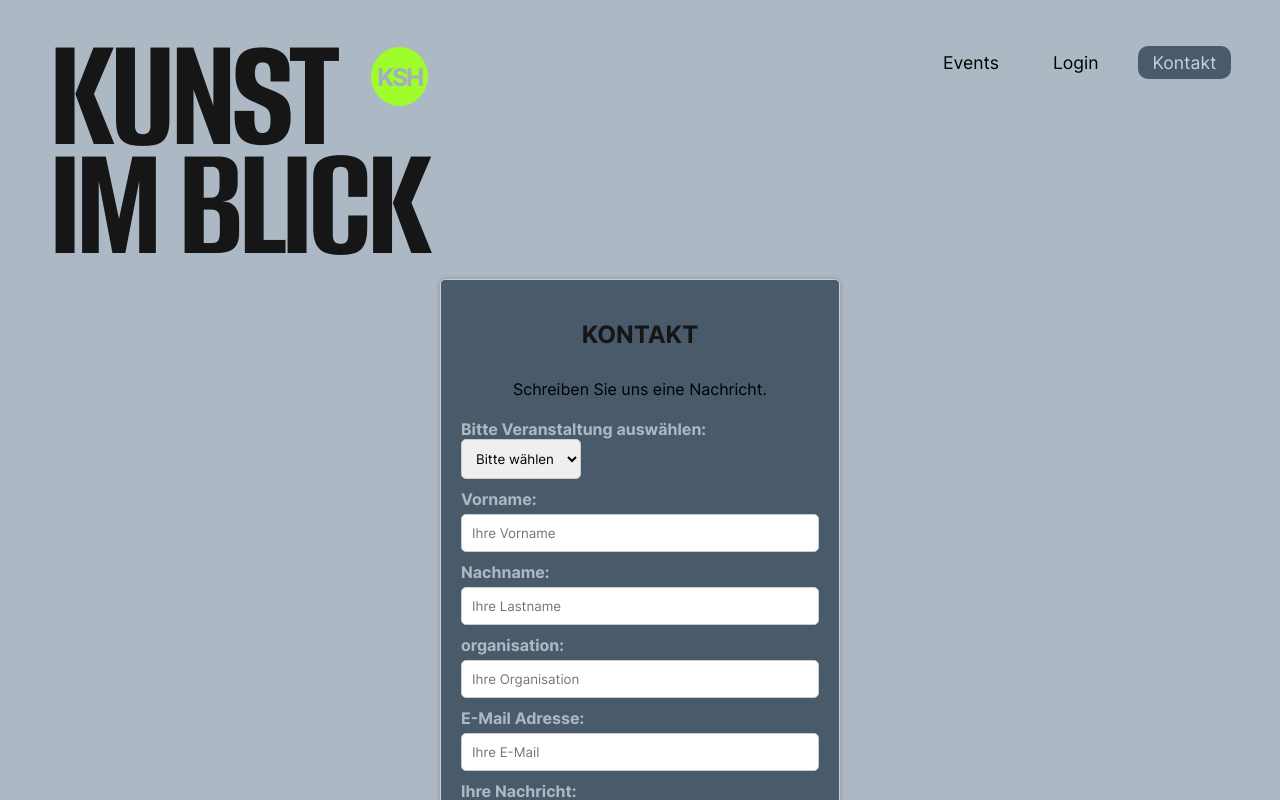
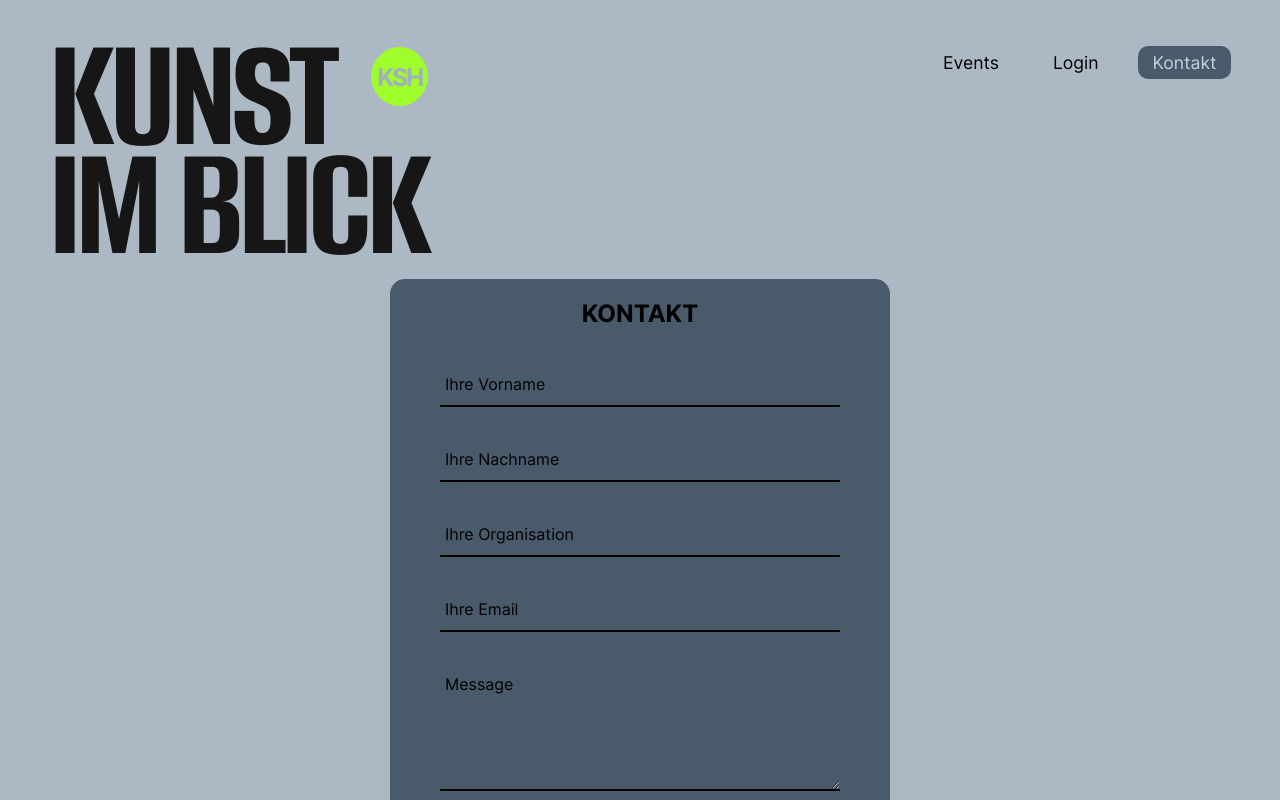
Before and after one commit to NAMASTECH/Kultur-Ausstellungsplattform-frontend, a React (Vite) app: page /kontakt in a window 1280 px wide. Shown: the top 800 px of the page. Built offline with nearby package versions, Linux system fonts and the light colour scheme.

Commit message:
Refactor contact form and styling

```diff
--- a/src/js/views/Contact/ContactForm.jsx
+++ b/src/js/views/Contact/ContactForm.jsx
@@ -18,7 +18,7 @@ const ContactForm = () => {
     <div className="KontaktForm-container">
       <form onSubmit={handelSubmit}>
         <h2 className="kontaktForm-container-header">KONTAKT</h2>
-        <p>Schreiben Sie uns eine Nachricht.</p>
+        {/* <p>Schreiben Sie uns eine Nachricht.</p>
         <div>
           <label htmlFor="event">Bitte Veranstaltung auswählen:</label>
           <select
@@ -32,51 +32,13 @@ const ContactForm = () => {
             <option value="Event 3">Event 3</option>
             <option value="Event 4">Event 4</option>
           </select>
-        </div>
+        </div> */}
 
-        <label htmlFor="vorname">Vorname:</label>
-        <input
-          type="text"
-          id="vorname"
-          placeholder="Ihre Vorname"
-          value={firstName}
-          onChange={(e) => setFirstName(e.target.value)}
-        />
-
-        <label htmlFor="nachname">Nachname:</label>
-        <input
-          type="text"
-          id="nachname"
-          placeholder="Ihre Lastname"
-          value={lastName}
-          onChange={(e) => setLastName(e.target.value)}
-        />
-
-        <label htmlFor="organisation">organisation:</label>
-        <input
-          type="text"
-          id="organisation"
-          placeholder="Ihre Organisation"
-          value={organisation}
-          onChange={(e) => setOrganisation(e.target.value)}
-        />
-
-        <label htmlFor="email">E-Mail Adresse:</label>
-        <input
-          type="email"
-          id="email"
-          placeholder="Ihre E-Mail"
-          value={email}
-          onChange={(e) => setEmail(e.target.value)}
-        />
-
-        <label htmlFor="nachricht">Ihre Nachricht:</label>
-        <textarea
-          id="nachricht"
-          value={message}
-          placeholder=" freun wir uns auf  Ihre Nachricht "
-          onChange={(e) => setMessage(e.target.value)}
-        />
+        <div class="group"><input type="text" required="required" /><span class="highlight"></span><span class="bar"></span><label>Ihre Vorname</label></div>
+        <div class="group"><input type="text" required="required" /><span class="highlight"></span><span class="bar"></span><label>Ihre Nachname</label></div>
+        <div class="group"><input type="text" required="required" /><span class="highlight"></span><span class="bar"></span><label>Ihre Organisation</label></div>
+        <div class="group"><input type="text" required="required" /><span class="highlight"></span><span class="bar"></span><label>Ihre Email</label></div>
+        <div class="group"><textarea type="textarea" rows="5" required="required"></textarea><span class="highlight"></span><span class="bar"></span><label>Message</label></div>
 
         <button type="submit">Absenden</button>
       </form>
--- a/src/js/views/Contact/kontaktFormStyle.scss
+++ b/src/js/views/Contact/kontaktFormStyle.scss
@@ -1,28 +1,98 @@
 @import "../../../styles/_variables.scss";
+$bg-color: #424242;
+$hl-color: $green;
+$muted-color: #000;
+$trans-time: 300ms;
+$width: 400px;
+
 .KontaktForm-container {
-  max-width: 400px;
-  margin: 0 auto;
-
 
   form {
+    max-width: 500px;
+    display: flex;
+    flex-direction: column;
+    justify-content: center;
+
+    align-items: center;
+
+    .group {
+      position: relative;
+      margin: 1em 1em;
+      align-items: center;
+    }
+
+    // INPUTS // ============================== //
+    .highlight {
+      display: block;
+      background-color: black;
+      color: $hl-color;
+      width: 100%;
+      height: 2px;
+    }
+
+    input,
+    textarea {
+      background: none;
+      color: $muted-color;
+      font-size: 18px;
+      padding: 10px 10px 10px 5px;
+      display: block;
+      width: $width;
+      border: none;
+      border-radius: 0;
+      border-bottom: 0;
+
+      &:focus {
+        outline: none;
+      }
+
+      &:focus~label,
+      &:valid~label {
+        top: -14px;
+        font-size: 12px;
+        color: $hl-color;
+      }
+
+      &:focus~.bar:before {
+        width: $width;
+      }
+    }
+
+    input[type="password"] {
+      letter-spacing: 0.3em;
+    }
+
     label {
-              font-weight: bold;
-              margin-bottom: 5px;
-              color: #acb8c3;
-              font-family: $main_font;
+      color: $muted-color;
+      font-size: 16px;
+      font-weight: normal;
+      position: absolute;
+      pointer-events: none;
+      left: 5px;
+      top: 10px;
+      transition: $trans-time ease all;
     }
-                        input,
-                        select,
-                        textarea {
-                          padding: 10px;
-                          margin-bottom: 10px;
-                          border: 1px solid #ccc;
-                          border-radius: 5px;
+
+    .bar {
+      position: relative;
+      display: block;
+      width: $width;
+
+      &:before {
+        content: '';
+        height: 2px;
+        width: 0;
+        bottom: 0px;
+        position: absolute;
+        background: $hl-color;
+        transition: $trans-time ease all;
+        left: 0%;
+      }
     }
 
     button {
-                          background-color: #007bff;
-                          color: #fff;
+      background-color: $green;
+      color: #000;
       border: none;
       border-radius: 5px;
       padding: 10px 20px;
@@ -30,7 +100,8 @@
     }
 
     button:hover {
-                          background-color: #0056b3;
+      background-color: $green ;
+      opacity: 0.6;
     }
   }
 }
--- a/src/js/views/event/EventOverview.jsx
+++ b/src/js/views/event/EventOverview.jsx
@@ -50,16 +50,23 @@ export default function EventOverview() {
       });
   }, [loading, search_btn, currentPage, limit]);
 
-  const handlePageChange = (pageNumber) => {
-    setCurrentPage(pageNumber);
-  };
-
 
   return (
     <div className="overview">
       <button className="btn_filter" onClick={() => setOpen(true)}>Filter</button>
-      <Filter open={open} setOpen={setOpen} setSearch_btn={setSearch_btn} setEventType={setEventType} setVenueType={setVenueType} eventType={eventType} venueType={venueType} dateStart={dateStart} dateEnd={dateEnd} setDateEnd={setDateEnd} setDateStart={setDateStart} />
-
+      <Filter
+        open={open}
+        setOpen={setOpen}
+        setSearch_btn={setSearch_btn}
+        setEventType={setEventType}
+        setVenueType={setVenueType}
+        eventType={eventType}
+        venueType={venueType}
+        dateStart={dateStart}
+        dateEnd={dateEnd}
+        setDateEnd={setDateEnd}
+        setDateStart={setDateStart}
+      />
 
       <EditEvent />
       <div className="gallery">
@@ -76,20 +83,12 @@ export default function EventOverview() {
         )}
       </div>
 
-      {/* <PaginationComponent
-        totalPages={totalPages}
-        currentPage={currentPage}
-        onPageChange={handlePageChange}
-      /> */}
       <StyledEngineProvider injectFirst >
-      <Stack spacing={2}  className="pagination">
+        <Stack spacing={2} className="pagination">
           <Pagination
             count={Math.ceil(totalPages / limit)}
             page={currentPage}
             onChange={(e, page) => setCurrentPage(page)}
-        // size="large"
-        // variant="outlined"
-
           />
         </Stack>
       </StyledEngineProvider>
--- a/src/styles/App.scss
+++ b/src/styles/App.scss
@@ -116,21 +116,20 @@
       display: flex;
       flex-direction: column;
       margin: 0 auto;
-      padding: 20px;
-      border: 1px solid #ccc;
-      border-radius: 5px;
+      padding: 0 0 20px 0;
+      border-radius: 15px;
       background-color: #495a6a;
-      box-shadow: 0 0 5px rgba(0, 0, 0, 0.2);
+    //   box-shadow: 0 0 5px rgba(0, 0, 0, 0.2);
 
-      h2 {
-          color:#161616;
-          font-size: 24px;
-          margin-bottom: 10px;
-      }
+    //   h2 {
+    //       color:#161616;
+    //       font-size: 24px;
+    //       margin-bottom: 10px;
+    //   }
 
-      label {
-        color:black;
-      }
+    //   label {
+    //     color:black;
+    //   }
 
       // input {
       //    border: 1px solid #ccc;
```
Lines whose indentation alone changed are shown as unchanged.
